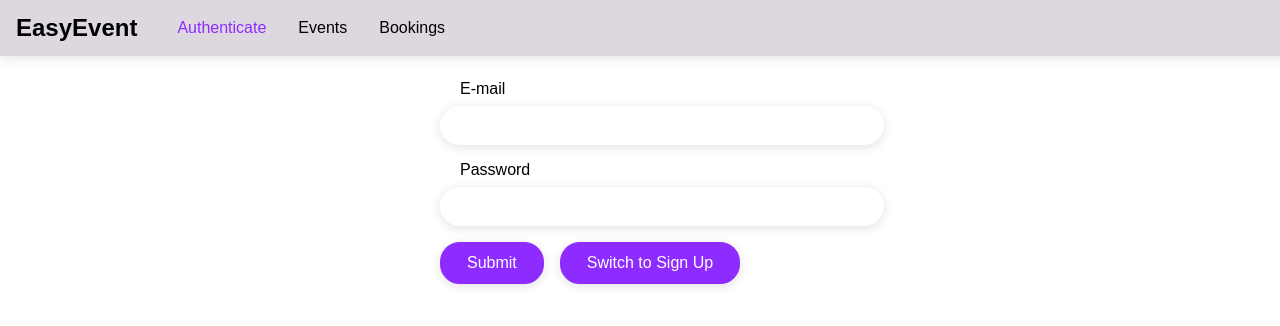
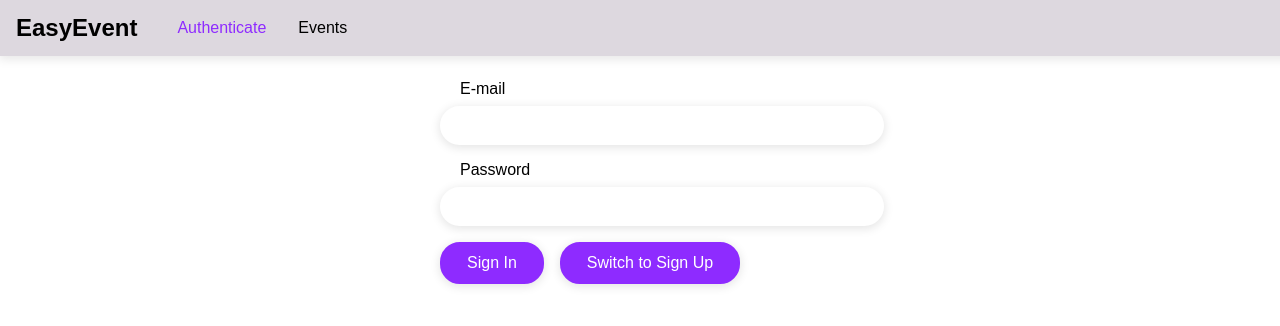
Before and after one commit to szczupag/events-booking, a React (Create React App) app in the folder frontend/: page /auth in a window 1280 px wide. Shown: the top 326 px of the page. Built offline with nearby package versions, Linux system fonts and the light colour scheme; the HTML template or start-up script is replaced by a standard one.

Commit message:
using user token

```diff
--- a/frontend/src/App.js
+++ b/frontend/src/App.js
@@ -5,25 +5,49 @@ import AuthPage from './pages/Auth';
 import EventsPage from './pages/Events';
 import BookingsPage from './pages/Bookings';
 import MainNavigation from './components/Navigation/MainNavigation';
+import AuthContext from './context/auth-context';
 
 import './App.css';
 
 class App extends Component {
+  state = {
+    token: null,
+    userId: null
+  }
+
+  login = (token, userId, tokenExpiration) => {
+    this.setState({ token: token, userId: userId });
+  };
+
+  logout = () => {
+    this.setState({ token: null, userId: null });
+  };
+
   render() {
     return (
       <BrowserRouter>
         <React.Fragment>
+          <AuthContext.Provider
+            value={{
+              token: this.state.token,
+              userId: this.state.userId,
+              login: this.login,
+              logout: this.logout
+            }}
+          >
             <MainNavigation />
             <main className="main-content">
               <Switch>
-              <Redirect from="/" to="/auth" exact />
-              <Route path="/auth" component={AuthPage} />
+                {!this.state.token && <Redirect from="/" to="/auth" exact />}
+                {this.state.token && <Redirect from="/" to="/events" exact />}
+                {this.state.token && <Redirect from="/auth" to="/events" exact />}
+                {!this.state.token && <Route path="/auth" component={AuthPage} />}
                 <Route path="/events" component={EventsPage} />
-              <Route path="/bookings" component={BookingsPage} />
+                {this.state.token && <Route path="/bookings" component={BookingsPage} />}
               </Switch>
             </main>
+          </AuthContext.Provider>
         </React.Fragment>
-
       </BrowserRouter>
     );
   }
--- a/frontend/src/components/Navigation/MainNavigation.js
+++ b/frontend/src/components/Navigation/MainNavigation.js
@@ -1,9 +1,12 @@
 import React from 'react';
 import { NavLink } from 'react-router-dom';
 
+import AuthContext from '../../context/auth-context';
 import './MainNavigation.css';
 
-const mainNavigation = props => {
+const mainNavigation = props => (
+    <AuthContext.Consumer>
+        {(context) => {
             return (
                 <header className="main-navigation">
                     <div className="main-navigation__logo">
@@ -11,13 +14,19 @@ const mainNavigation = props => {
                     </div>
                     <div className="main-navigation__items">
                         <ul>
+                            {!context.token && (
                                 <li><NavLink to="/auth">Authenticate</NavLink></li>
+                            )}
                             <li><NavLink to="/events">Events</NavLink></li>
+                            {context.token && (
                                 <li><NavLink to="/bookings">Bookings</NavLink></li>
+                            )}
                         </ul>
                     </div>
                 </header>
             );
-};
+        }}
+    </AuthContext.Consumer>
+);
 
 export default mainNavigation;
--- /dev/null
+++ b/frontend/src/context/auth-context.js
@@ -0,0 +1,8 @@
+import React from 'react';
+
+export default React.createContext({
+    token: null,
+    userId: null,
+    login: (token, userId, tokenExpiration) => {},
+    logout: () => {}
+});
--- a/frontend/src/pages/Auth.js
+++ b/frontend/src/pages/Auth.js
@@ -1,11 +1,14 @@
 import React, { Component } from 'react';
 
 import './Auth.css';
+import AuthContext from '../context/auth-context';
 
 class AuthPage extends Component {
     state = {
         isLogin: true
     }
+
+    static contextType = AuthContext;
 
     constructor(props) {
         super(props);
@@ -15,7 +18,7 @@ class AuthPage extends Component {
 
     switchModeHandler = () => {
         this.setState(prevState => {
-            return {isLogin: !prevState.isLogin}
+            return { isLogin: !prevState.isLogin }
         })
     }
 
@@ -41,7 +44,7 @@ class AuthPage extends Component {
             `
         };
 
-        if(!this.state.isLogin){
+        if (!this.state.isLogin) {
             requestBody = {
                 query: `
                     mutation {
@@ -68,7 +71,13 @@ class AuthPage extends Component {
                 return res.json();
             })
             .then(resData => {
-                console.log(resData)
+                if (resData.data.login.token) {
+                    this.context.login(
+                        resData.data.login.token,
+                        resData.data.login.userId,
+                        resData.data.login.tokenExpiration
+                    );
+                }
             })
             .catch(err => {
                 console.log(err);
@@ -87,8 +96,8 @@ class AuthPage extends Component {
                     <input type="password" id="password" ref={this.passwordEl} />
                 </div>
                 <div className="form-actions">
-                    <button type="submit">Submit</button>
-                    <button type="button" onClick={this.switchModeHandler} >Switch to {this.state.isLogin?'Sign Up':'Login'}</button>
+                    <button type="submit">{this.state.isLogin ? 'Sign In' : 'Sign Up'}</button>
+                    <button type="button" onClick={this.switchModeHandler} >Switch to {this.state.isLogin ? 'Sign Up' : 'Sign In'}</button>
                 </div>
             </form>
         );
```
Lines whose indentation alone changed are shown as unchanged.
